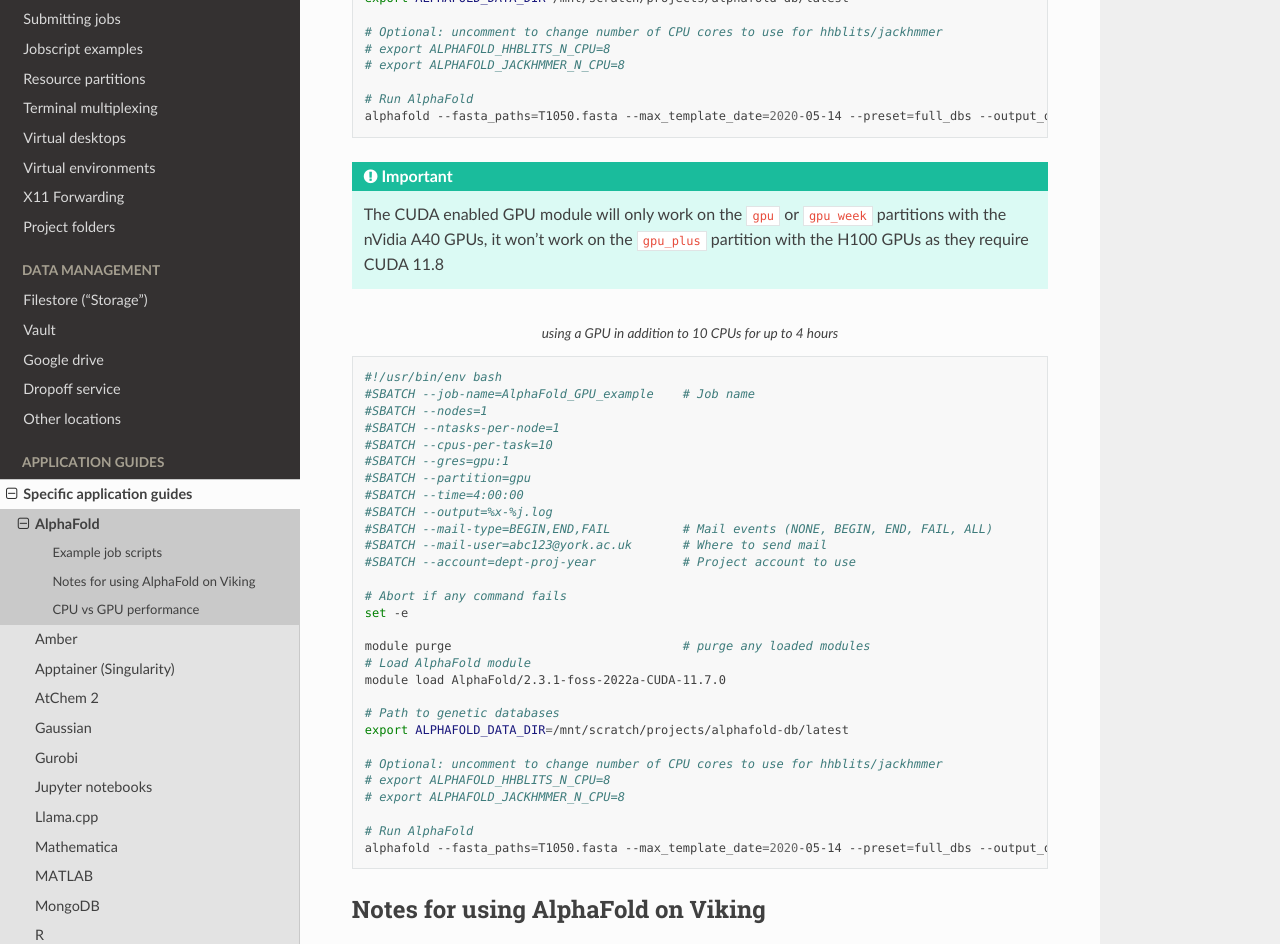
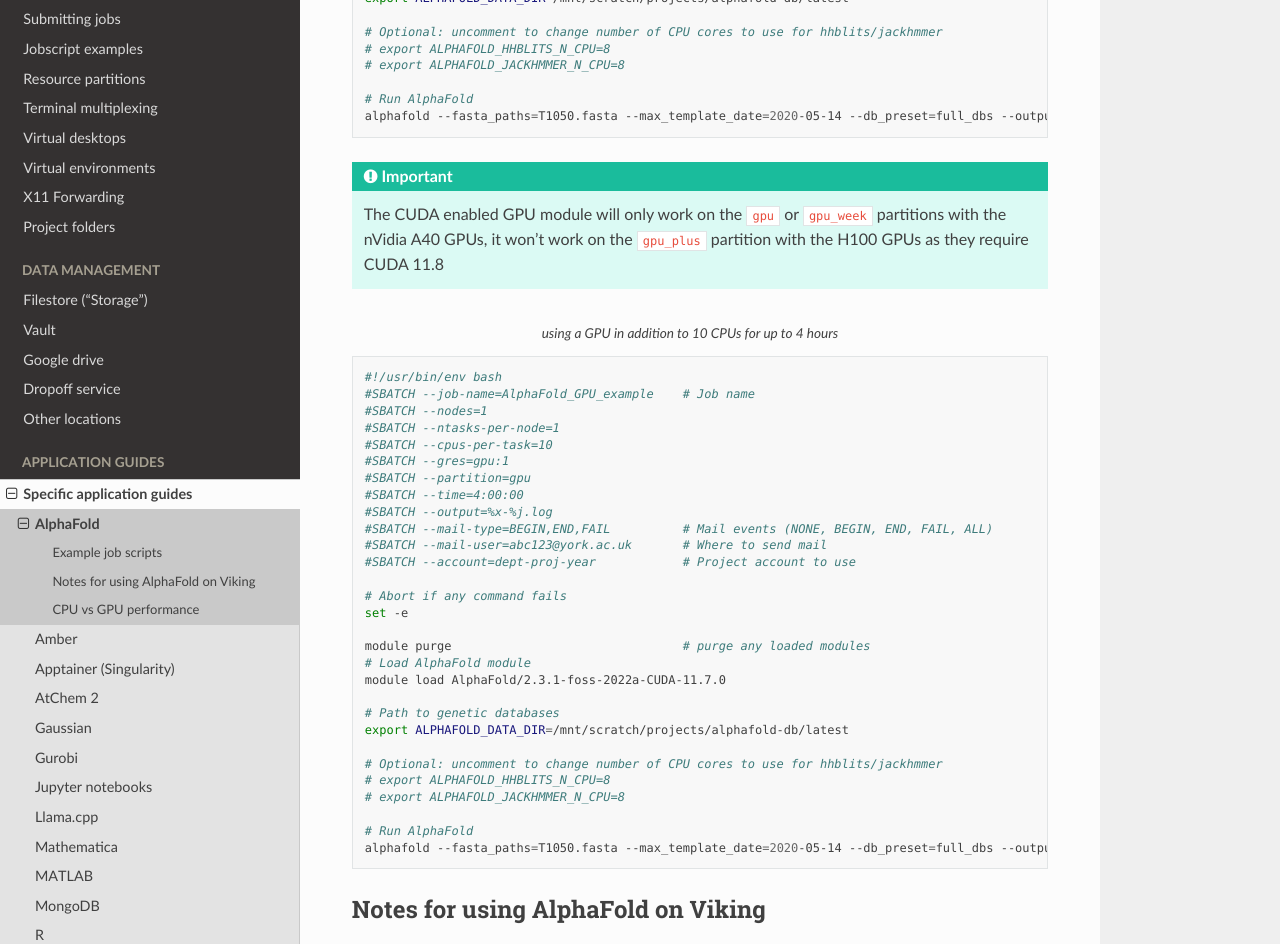
Before and after one commit to university-of-york/research-it-documentation, a Sphinx documentation site: the page built from docs/source/applications/alphafold.rst, in a window 1280 px wide and 1400 px high, scrolled down 921 px. Shown: the part 151-1095 px from the top of the window. Built offline with Sphinx 7.4.7 and the Read the Docs theme 2.0.0, drawn with Linux system fonts in a browser that asks for light colours; part of the change alters nothing that is shown.

```diff
--- a/docs/source/applications/alphafold.rst
+++ b/docs/source/applications/alphafold.rst
@@ -56,7 +56,7 @@ Example job scripts
     # export ALPHAFOLD_JACKHMMER_N_CPU=8
 
     # Run AlphaFold
-    alphafold --fasta_paths=T1050.fasta --max_template_date=2020-05-14 --preset=full_dbs --output_dir=$PWD --model_names=model_1,model_2,model_3,model_4,model_5
+    alphafold --fasta_paths=T1050.fasta --max_template_date=2020-05-14 --db_preset=full_dbs --output_dir=$PWD
 
 .. important::
     The CUDA enabled GPU module will only work on the ``gpu`` or ``gpu_week`` partitions with the nVidia A40 GPUs, it won't work on the ``gpu_plus`` partition with the H100 GPUs as they require CUDA 11.8
@@ -92,7 +92,7 @@ Example job scripts
     # export ALPHAFOLD_JACKHMMER_N_CPU=8
 
     # Run AlphaFold
-    alphafold --fasta_paths=T1050.fasta --max_template_date=2020-05-14 --preset=full_dbs --output_dir=$PWD --model_names=model_1,model_2,model_3,model_4,model_5
+    alphafold --fasta_paths=T1050.fasta --max_template_date=2020-05-14 --db_preset=full_dbs --output_dir=$PWD
 
 
 Notes for using AlphaFold on Viking
```
